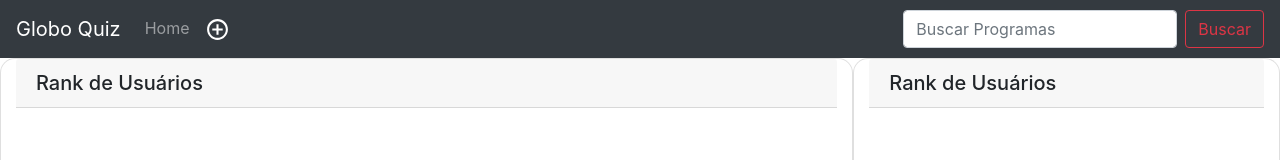
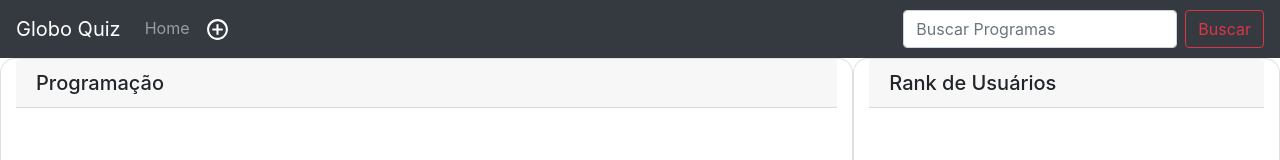
Before and after one commit to Silvio-Ronaldo/frontend_desafio_globo, a React (Create React App) app in the folder front/: page / in a window 1280 px wide. Shown: the top 160 px of the page. Built offline with nearby package versions, Linux system fonts and the light colour scheme.

Commit message:
commit bootstrap pagina inicial

```diff
--- a/front/src/App.js
+++ b/front/src/App.js
@@ -31,7 +31,7 @@
         <div className="container-fluid h-100">
           <div className="row h-100">
           <Card className="col-sm-8 div-main-body">
-            <Card.Header as="h5">Rank de Usuários</Card.Header>
+            <Card.Header as="h5">Programação</Card.Header>
               <Card.Body className="overflow-auto">
                 <Card.Text>
 
```
Also changed, not shown: 2 other files (tests, documents, lock files or other folders).
